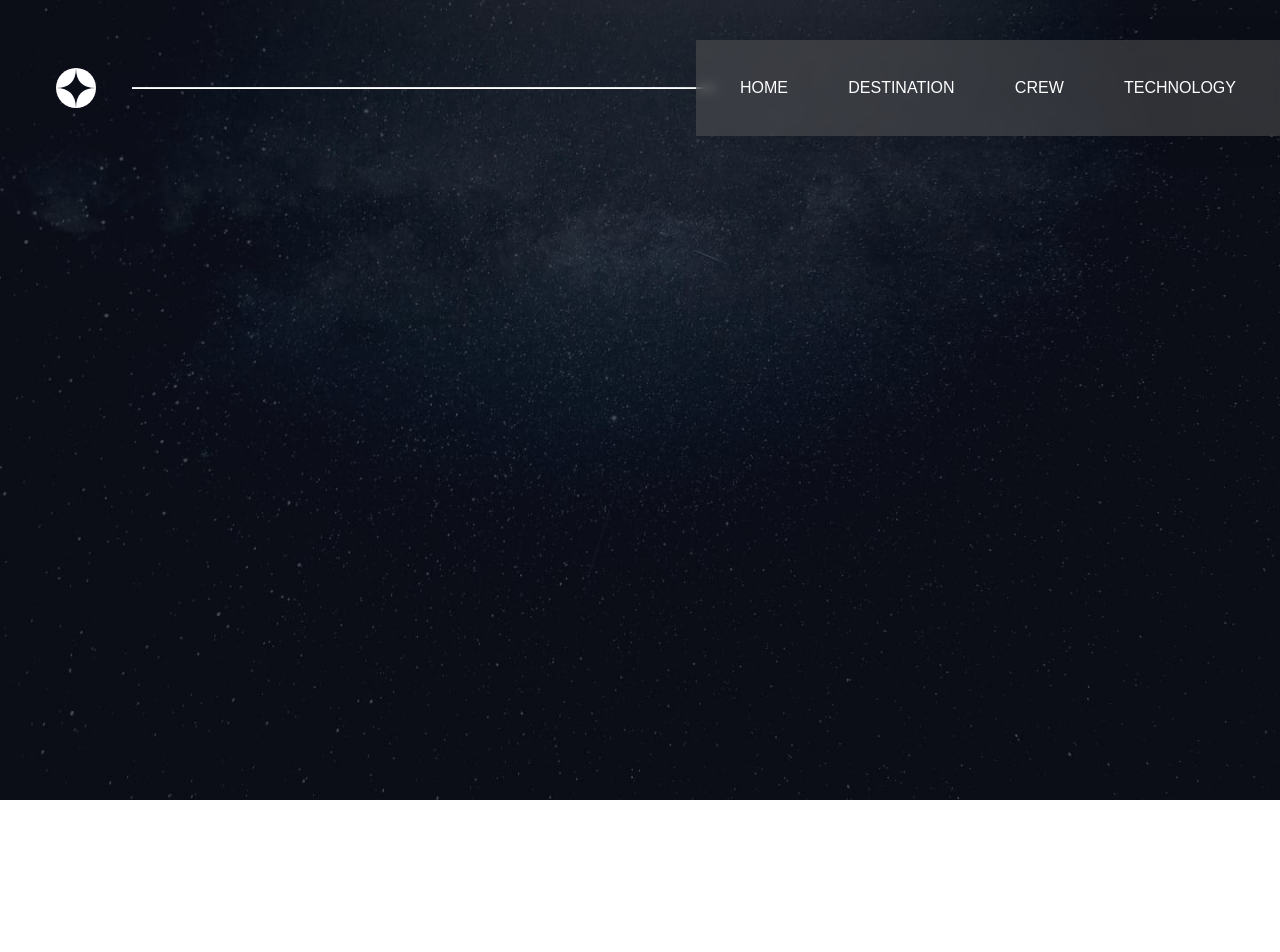
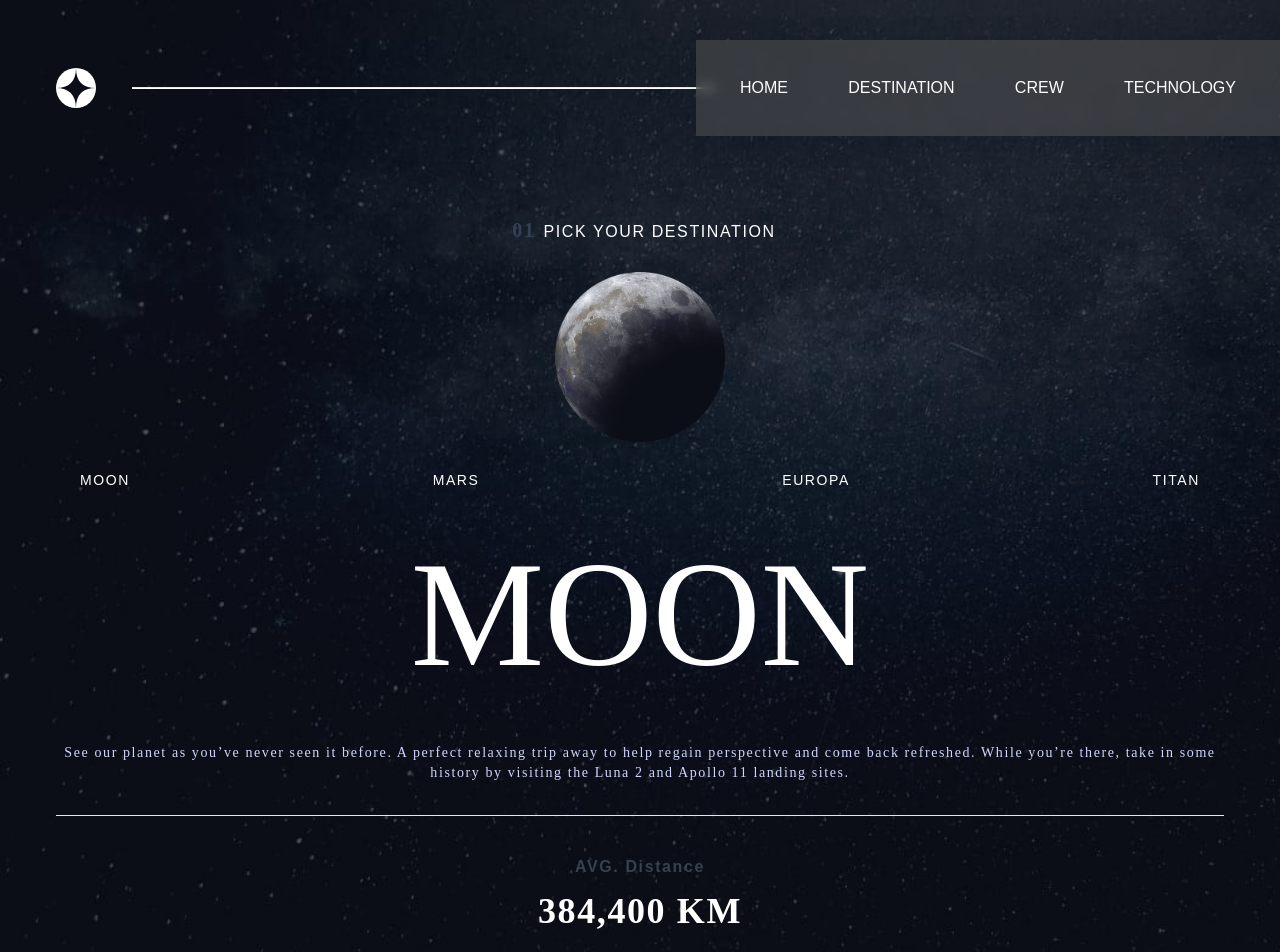
Before and after one commit to SaiSawant1/space-tourism, a Next.js app: page /destination in a window 1280 px wide. Shown: the top 952 px of the page. Before the commit the page ends 800 px from the top, so only its background shows below. Built offline with nearby package versions, Linux system fonts and the light colour scheme.

Commit message:
Destination page Components broke in smaller componenets

```diff
--- /dev/null
+++ b/src/app/destination/TravelInfo.tsx
@@ -0,0 +1,19 @@
+import React from 'react'
+
+const TravelInfo = () => {
+  return (
+    <div className="text-white w-full gap-8 my-3 flex flex-col py-1">
+            <div >
+              <p className="text-gray-700 mb-3 font-semibold barlow">AVG. Distance</p>
+              <h2 className="text-4xl font-bold">384,400 KM</h2>
+            </div>
+            <div>
+              <p className="text-gray-700 mb-3 font-semibold barlow">EST. Travel Time</p>
+              <h2 className="text-4xl font-bold">3 Days</h2>
+            </div>
+          </div>
+
+  )
+}
+
+export default TravelInfo
--- a/src/app/destination/page.tsx
+++ b/src/app/destination/page.tsx
@@ -1,11 +1,28 @@
-import {  Navbar } from "@/components";
+import { Navbar } from "@/components";
+import DesContent from "@/components/destination/DesContent";
+import DesOptions from "@/components/destination/DesOptions";
+import MoonImage from "@/components/destination/MoonImage";
+import H1 from "@/utils/H1";
+import H5 from "@/utils/H5";
+import Image from "next/image";
+import TravelInfo from "./TravelInfo";
 
 export default function Home() {
   return (
-    <div className="w-full h-screen -z-10 flex flex-col p-6 bg-no-repeat bg-cover bg-background-des-m layout_des-tablet layout_des-desktop ">
+    <div className="w-full h-full  flex flex-col p-6 bg-no-repeat bg-cover bg-background-des-m layout_des-tablet layout_des-desktop ">
       <Navbar />
-      <main className="flex flex-col mt-12 desktop:flex-row desktop:justify-evenly desktop:items-center default:m-0 tablet:mt-20 tablet:justify-evenly justify-evenly grow  ">
-
+      <main className="flex flex-col mt-6 desktop:flex-row desktop:justify-evenly desktop:items-center default:m-0 tablet:mt-20 tablet:justify-evenly grow  ">
+        <div className="w-full text-center  tracking-widest">
+          <span className="text-slate-700 text-xl mx-2 font-bold">01</span>
+          <h2 className="text-p-white text-l barlow inline">
+            PICK YOUR DESTINATION
+          </h2>
+          <MoonImage />
+          <DesOptions />
+          <DesContent />
+          <hr className="w-full h-1 text-white my-8" />
+          <TravelInfo />
+        </div>
       </main>
     </div>
   );
--- /dev/null
+++ b/src/components/destination/DesContent.tsx
@@ -0,0 +1,18 @@
+import H1 from '@/utils/H1'
+
+
+const DesContent = () => {
+  return (
+    <div className="my-3 gap-4 flex flex-col w-full justify-center ">
+            <H1 otherStyles="text-white text-center">MOON</H1>
+            <p className="text-p-purple text-sm">
+              See our planet as you’ve never seen it before. A perfect relaxing
+              trip away to help regain perspective and come back refreshed.
+              While you’re there, take in some history by visiting the Luna 2
+              and Apollo 11 landing sites.
+            </p>
+          </div>
+  )
+}
+
+export default DesContent
--- /dev/null
+++ b/src/components/destination/DesOptions.tsx
@@ -0,0 +1,16 @@
+import React from "react";
+
+const DesOptions = () => {
+  return (
+    <div className="flex w-full ">
+      <ul className="flex w-full text-sm justify-between text-white items-center px-6">
+        <li className="barlow">MOON</li>
+        <li className="barlow">MARS</li>
+        <li className="barlow">EUROPA</li>
+        <li className="barlow">TITAN</li>
+      </ul>
+    </div>
+  );
+};
+
+export default DesOptions;
--- /dev/null
+++ b/src/components/destination/MoonImage.tsx
@@ -0,0 +1,16 @@
+import Image from 'next/image'
+const MoonImage = () => {
+  return (
+    <div className="flex content__center my-7 w-full">
+            <Image
+              src="/destination/image-moon.png"
+              width={170}
+              height={170}
+              className=" object-contain"
+              alt="journey"
+            />
+          </div>
+  )
+}
+
+export default MoonImage
```
